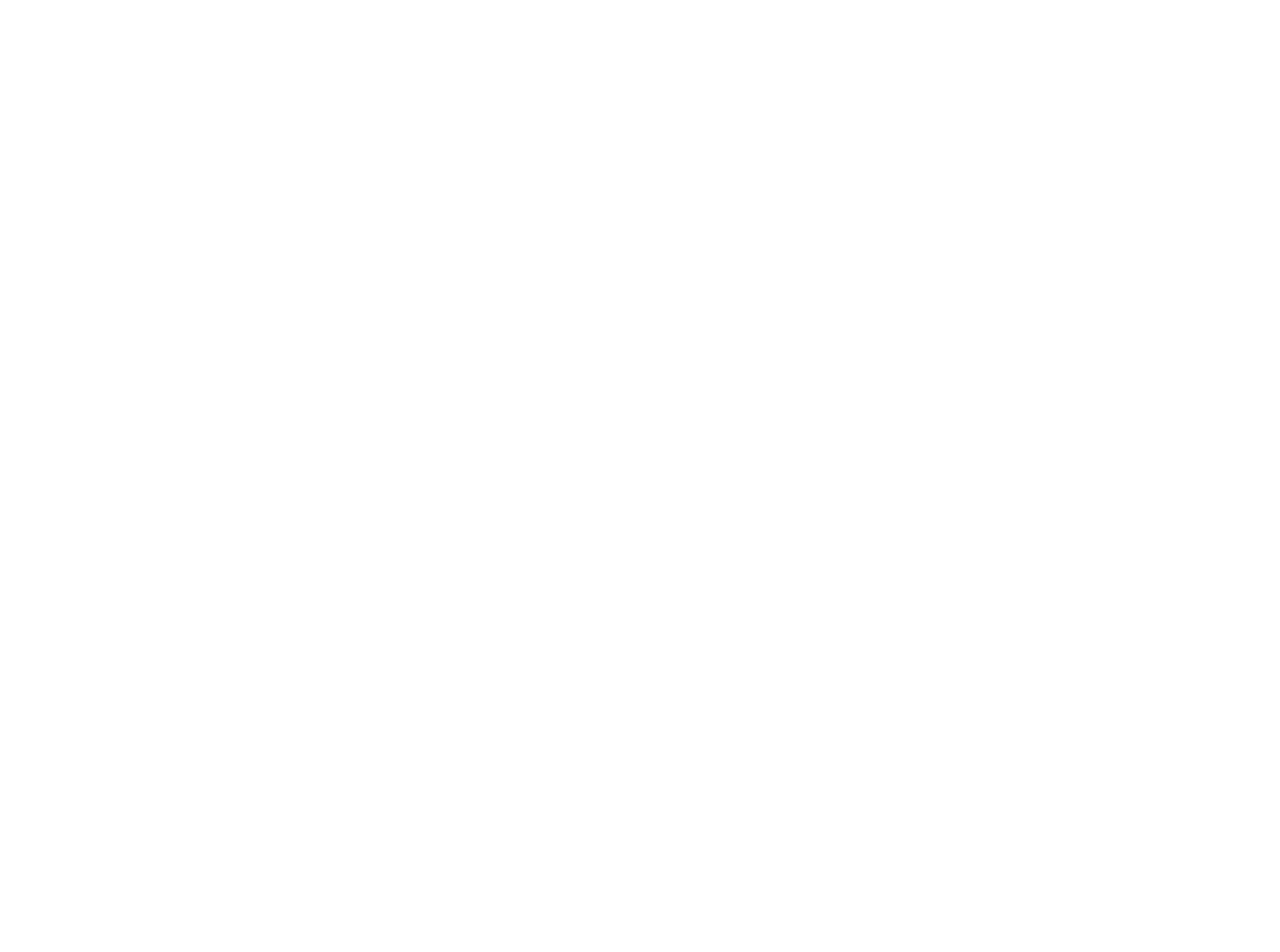
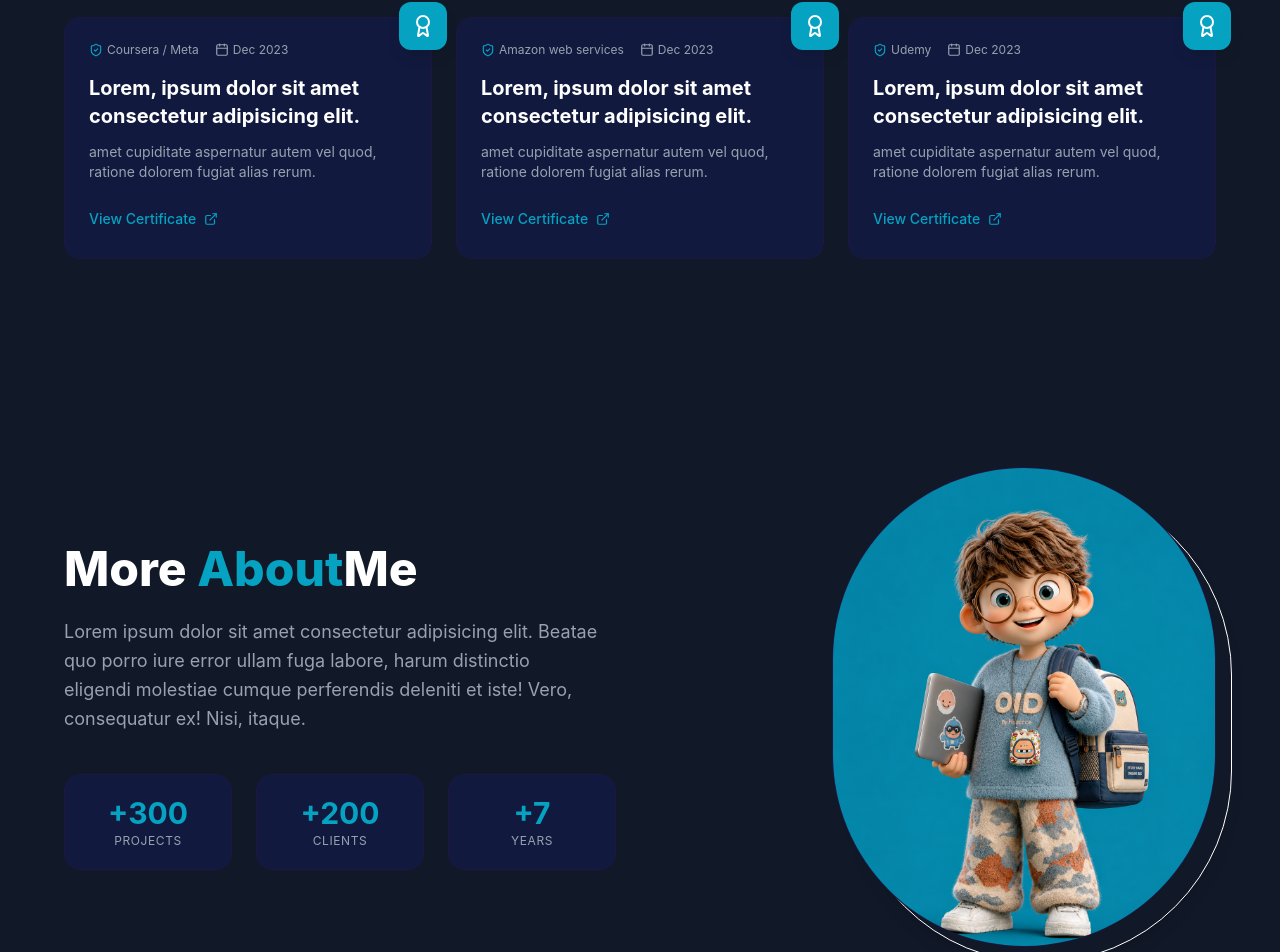
Before and after one commit to Suren1997/portfolio, a React (Vite) app: page / in a window 1280 px wide. Shown: the part 1565-2517 px from the top of the page. Before the commit the page ends 1362 px from the top, so only its background shows below. Built offline with nearby package versions, Linux system fonts and the light colour scheme.

Commit message:
About and Certificates Page done

```diff
--- a/src/App.jsx
+++ b/src/App.jsx
@@ -4,6 +4,8 @@
 import Header from "./components/Header";
 import HeroSection from "./components/HeroSection";
 import Education from "./components/Education";
+import Certificates from "./components/Certificates";
+import About from "./components/About";
 
 const App = () => {
   useEffect(() => {
@@ -18,6 +20,8 @@
       <Header />
       <HeroSection />
       <Education />
+      <Certificates />
+      <About />
     </div>
   );
 };
--- /dev/null
+++ b/src/components/About.jsx
@@ -0,0 +1,68 @@
+import React from "react";
+import about from "../assets/about.png";
+
+const About = () => {
+  return (
+    <section className="text-white mt-16 relative overflow-hidden" id="about">
+      <div className="max-w-7xl mx-auto px-4 md:grid md:grid-cols-2 gap-12 items-center py-16 xl:px-16 relative z-10">
+        <div data-aos="fade-right">
+          <h2 className="text-4xl md:text-5xl font-extrabold text-white mb-6">
+            More <span className="text-primary">About</span>Me
+          </h2>
+          <p className="text-gray-400 text-base lg:text-lg mb-10 leading-relaxed">
+            Lorem ipsum dolor sit amet consectetur adipisicing elit. Beatae quo
+            porro iure error ullam fuga labore, harum distinctio
+            <br />
+            eligendi molestiae cumque perferendis deleniti et iste! Vero,
+            consequatur ex! Nisi, itaque.
+          </p>
+          <div className="grid grid-cols-3 gap-6 max-w-xl">
+            <div className="text-center rounded-2xl bg-[#111a3e] border border-[#1f1641] p-5 transition-all duration-300 hover:border-primary/50">
+              <h3 className="text-primary font-bold text-2xl md:text-3xl">
+                +300
+              </h3>
+              <p className="text-xs text-gray-400 uppercase tracking-wider mt-0.5">
+                Projects
+              </p>
+            </div>
+
+            <div className="text-center rounded-2xl bg-[#111a3e] border border-[#1f1641] p-5 transition-all duration-300 hover:border-primary/50">
+              <h3 className="text-primary font-bold text-2xl md:text-3xl">
+                +200
+              </h3>
+              <p className="text-xs text-gray-400 uppercase tracking-wider mt-0.5">
+                Clients
+              </p>
+            </div>
+
+            <div className="text-center rounded-2xl bg-[#111a3e] border border-[#1f1641] p-5 transition-all duration-300 hover:border-primary/50">
+              <h3 className="text-primary font-bold text-2xl md:text-3xl">
+                +7
+              </h3>
+              <p className="text-xs text-gray-400 uppercase tracking-wider mt-0.5">
+                Years
+              </p>
+            </div>
+          </div>
+        </div>
+        <div
+          className="mt-16 md:mt-0 flex justify-center lg:justify-end relative"
+          data-aos="fade-left"
+        >
+          <div className="relative w-64 h-64 md:w-96 md:h-120">
+            <div className="absolute inset-0 z-0 rounded-full shadow-lg border border-primary translate-x-4 translate-y-4"></div>
+            <div className="relative z-10 w-full h-full bg-[#111a3e] rounded-full overflow-hidden border border-[#1f1641]">
+              <img
+                src={about}
+                alt="About"
+                className="w-full h-full object-cover transition-transform duration-500 hover:scale-110"
+              />
+            </div>
+          </div>
+        </div>
+      </div>
+    </section>
+  );
+};
+
+export default About;
--- /dev/null
+++ b/src/components/Certificates.jsx
@@ -0,0 +1,85 @@
+import { Award, Calendar, ExternalLink, ShieldCheck } from "lucide-react";
+import React from "react";
+
+const Certificates = () => {
+  const certifications = [
+    {
+      id: 1,
+      title: "Lorem, ipsum dolor sit amet consectetur adipisicing elit.",
+      issue: "Coursera / Meta",
+      date: "Dec 2023",
+      link: "#",
+      desc: "amet cupiditate aspernatur autem vel quod, ratione dolorem fugiat alias rerum.",
+    },
+    {
+      id: 2,
+      title: "Lorem, ipsum dolor sit amet consectetur adipisicing elit.",
+      issue: "Amazon web services",
+      date: "Dec 2023",
+      link: "#",
+      desc: "amet cupiditate aspernatur autem vel quod, ratione dolorem fugiat alias rerum.",
+    },
+    {
+      id: 3,
+      title: "Lorem, ipsum dolor sit amet consectetur adipisicing elit.",
+      issue: "Udemy",
+      date: "Dec 2023",
+      link: "#",
+      desc: "amet cupiditate aspernatur autem vel quod, ratione dolorem fugiat alias rerum.",
+    },
+  ];
+  return (
+    <section className="text-white py-20" id="certificates">
+      <div className="max-w-7xl mx-auto px-6 lg:px-16">
+        <div className="mb-16">
+          <p className="text-primary text-sm uppercase tracking-widest mb-2 font-semibold">
+            Achievements
+          </p>
+          <h2 className="text-4xl md:text-5xl font-extrabold text-white">
+            Certifications
+          </h2>
+        </div>
+        <div className="grid grid-cols-1 md:grid-cols-2 lg:grid-cols-3 gap-6">
+          {certifications.map((cert) => (
+            <div
+              key={cert.id}
+              data-aos="zoom-in"
+              className="group relative bg-[#111a3e] border border-[#1f1641] p-6 rounded-2xl transition-all duration-300 hover:border-primary/50 hover:shadow-[0_0_20px_-5px_rgba(6,162,194,0.2)]"
+            >
+              <div className="absolute -top-4 -right-4 bg-primary p-3 rounded-xl shadow-lg transform group-hover:rotate-12 transition-transform">
+                <Award className="text-white" size={24} />
+              </div>
+              <div className="flex items-center gap-4 mb-4 text-xs text-gray-400">
+                <span className="flex items-center gap-1">
+                  <ShieldCheck size={14} className="text-primary" />
+                  {cert.issue}
+                </span>
+                <span className="flex items-center gap-1">
+                  <Calendar size={14} />
+                  {cert.date}
+                </span>
+              </div>
+              <h3 className="text-xl font-bold mb-3 group-hover:text-primary transition-colors">
+                {cert.title}
+              </h3>
+              {/* Todo */}
+              <p className="text-gray-400 text-sm mb-6 line-clamp-2">
+                {cert.desc}
+              </p>
+              <a
+                href={cert.link}
+                target="_blank"
+                rel="noopener noreferrer"
+                className="inline-flex items-center gap-2 text-sm font-medium text-primary hover:text-white transition-colors border-b border-transparent hover:border-white pb-1"
+              >
+                View Certificate <ExternalLink size={14} />
+              </a>
+            </div>
+          ))}
+        </div>
+      </div>
+    </section>
+  );
+};
+
+export default Certificates;
```
